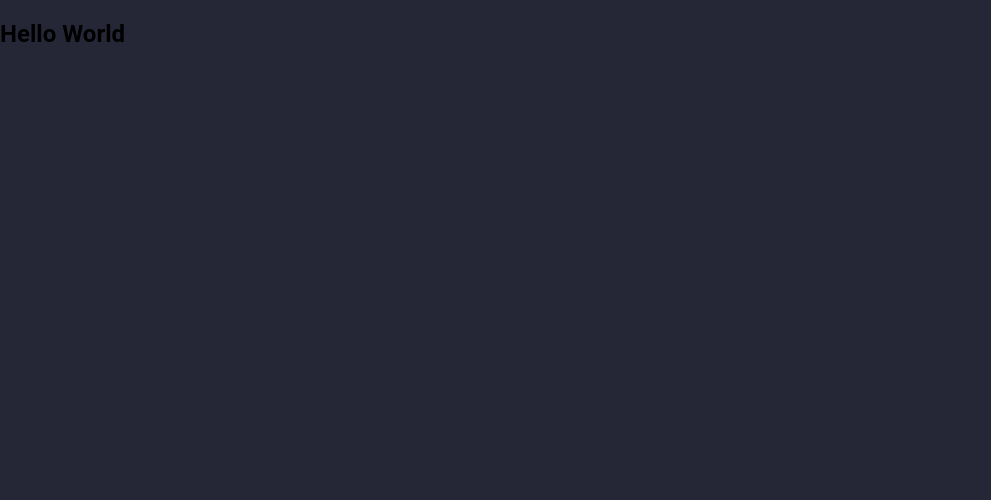
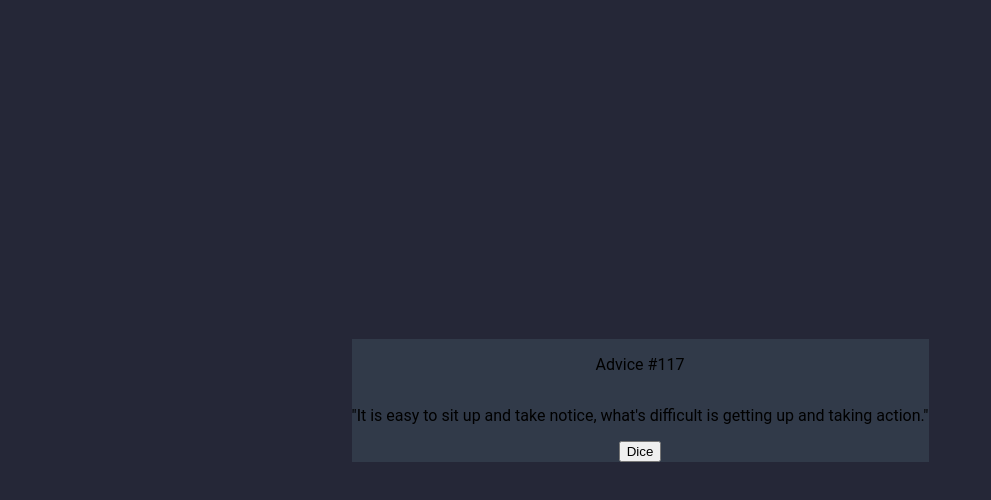
Before and after one commit to doshinxlsx/advice-generator, a React (Vite) app: page / in a window 1280 px wide. Shown: the top 500 px of the page, without its empty margins (0-991 px from the left). Built offline with nearby package versions, Linux system fonts and the light colour scheme.

Commit message:
feat(*): added appcontainer and set the size of it

```diff
--- a/src/App.tsx
+++ b/src/App.tsx
@@ -1,14 +1,13 @@
-import { useState } from 'react';
+import { AppContainer } from './styles';
 import GlobalStyle from './globalStyles';
+import Card from './components/card';
 
 function App() {
-  const [count, setCount] = useState(0);
-
   return (
-    <>
+    <AppContainer>
       <GlobalStyle />
-      <h2>Hello World</h2>
-    </>
+      <Card />
+    </AppContainer>
   );
 }
 
--- /dev/null
+++ b/src/components/card/index.tsx
@@ -0,0 +1,15 @@
+import React from 'react';
+import { AdviceNumber, Button, CardContainer, Message } from './styles';
+
+const Card = () => (
+  <CardContainer>
+    <AdviceNumber>Advice #117</AdviceNumber>
+    <Message>
+      "It is easy to sit up and take notice, what's difficult is getting up and taking action."
+    </Message>
+
+    <Button>Dice</Button>
+  </CardContainer>
+);
+
+export default Card;
--- /dev/null
+++ b/src/components/card/styles.ts
@@ -0,0 +1,15 @@
+import styled from 'styled-components';
+
+export const CardContainer = styled.div`
+  display: flex;
+  justify-content: center;
+  align-items: center;
+  flex-direction: column;
+  background-color: #313a49;
+`;
+
+export const AdviceNumber = styled.p``;
+
+export const Message = styled.p``;
+
+export const Button = styled.button``;
--- a/src/globalStyles.ts
+++ b/src/globalStyles.ts
@@ -1,4 +1,4 @@
-import { createGlobalStyle } from "styled-components"
+import { createGlobalStyle } from 'styled-components';
 
 const GlobalStyle = createGlobalStyle`
     body {
--- /dev/null
+++ b/src/styles.ts
@@ -0,0 +1,8 @@
+import styled from 'styled-components';
+
+export const AppContainer = styled.div`
+  display: flex;
+  justify-content: center;
+  align-items: center;
+  height: 100vh;
+`;
```
